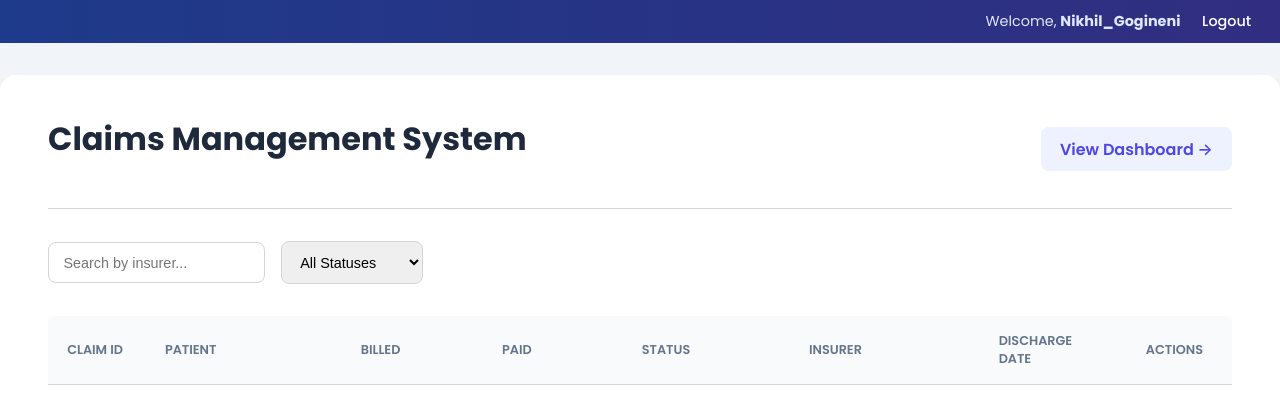
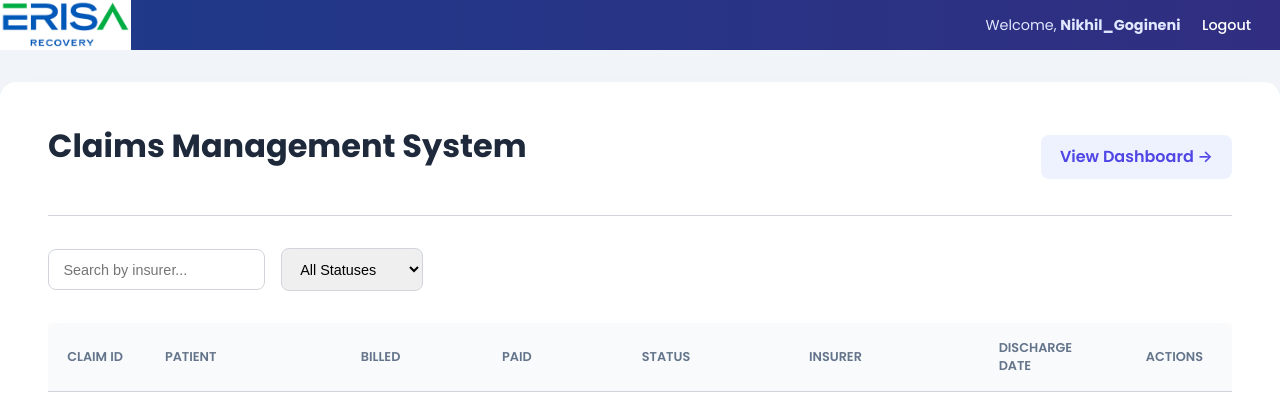
Before and after one commit to GOGINENINIKHIL/erisa-challenge, a Django app: page / in a window 1280 px wide. Shown: the top 407 px of the page. Run offline with Django 5.2, Linux system fonts and the light colour scheme; a user stored in the database is signed in; data comes from the database, SQL or seed files in the repository; both versions use the stored data as it was after the commit; some libraries are stand-ins or nearby versions.

Commit message:
updating the logo

```diff
--- a/claims_project/claims/templates/claims/base.html
+++ b/claims_project/claims/templates/claims/base.html
@@ -14,6 +14,11 @@
 <body>
     {% block user_bar %}
     <div class="user-bar">
+        <!-- The logo is now an image tag -->
+        <a href="{% url 'claim_list' %}" class="logo-link">
+            <img src="{% static 'images/company_logo.png' %}" alt="ERISA Recovery Logo" class="company-logo">
+        </a>
+
         <div class="user-info">
         {% if user.is_authenticated %}
             <span>Welcome, <strong>{{ user.username }}</strong></span>
--- a/claims_project/static/css/styles.css
+++ b/claims_project/static/css/styles.css
@@ -30,17 +30,18 @@ body {
 
 /* --- 2. User Bar --- */
 .user-bar {
-    padding: 0.75em 2em;
     background: linear-gradient(90deg, #1e3a8a, #312e81);
     color: #e0e7ff;
     font-size: 0.9em;
     display: flex;
-    justify-content: flex-end;
+    justify-content: space-between;
+    align-items: center;
 }
 .user-info {
     display: flex;
     align-items: center;
     gap: 1.5em;
+    padding-right: 2em;
 }
 .user-bar a, .link-button {
     color: #ffffff;
@@ -299,5 +300,11 @@ h1 { font-size: 2em; font-weight: 700; }
     overflow-x: auto;
 }
 
+.company-logo {
+    height: 50px;
+    width: auto;
+    display: block;
+}
+
 /* --- 12. Animation --- */
 @keyframes fadeIn { from { opacity: 0; transform: translateY(-10px); } to { opacity: 1; transform: translateY(0); } }
```
Also changed, not shown: claims_project/db.sqlite3, claims_project/static/images/company_logo.png (added).
